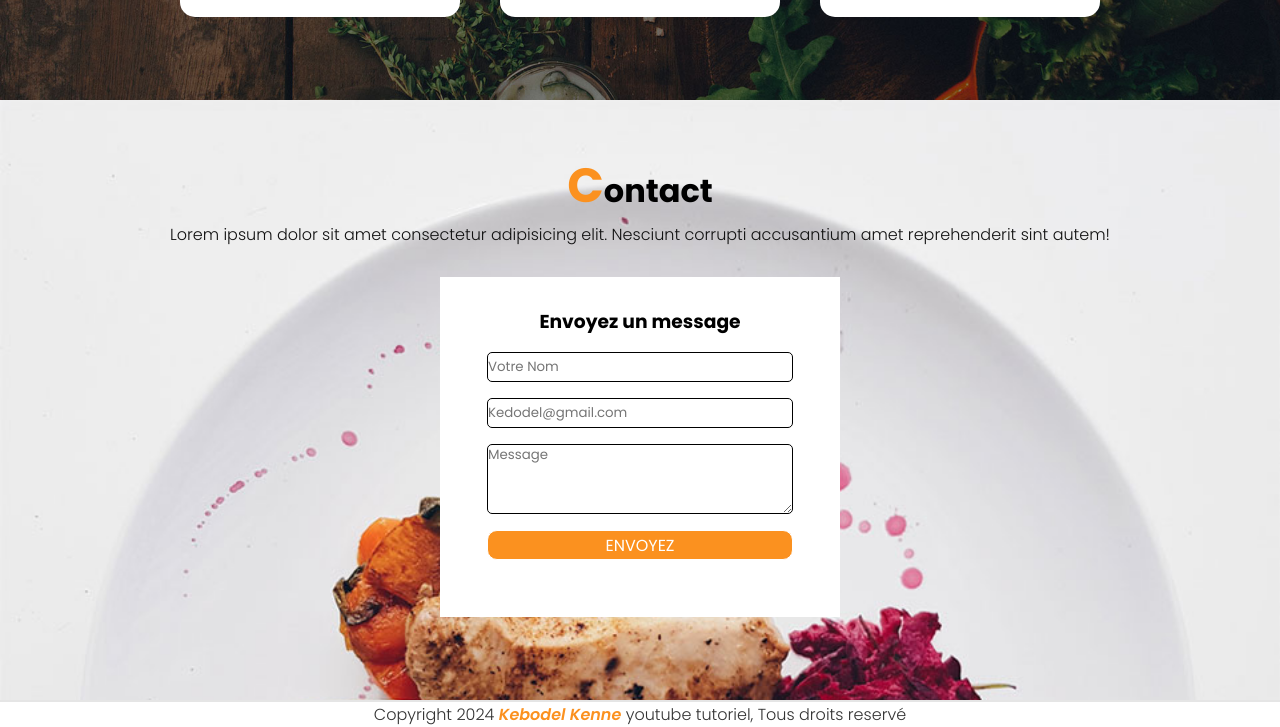
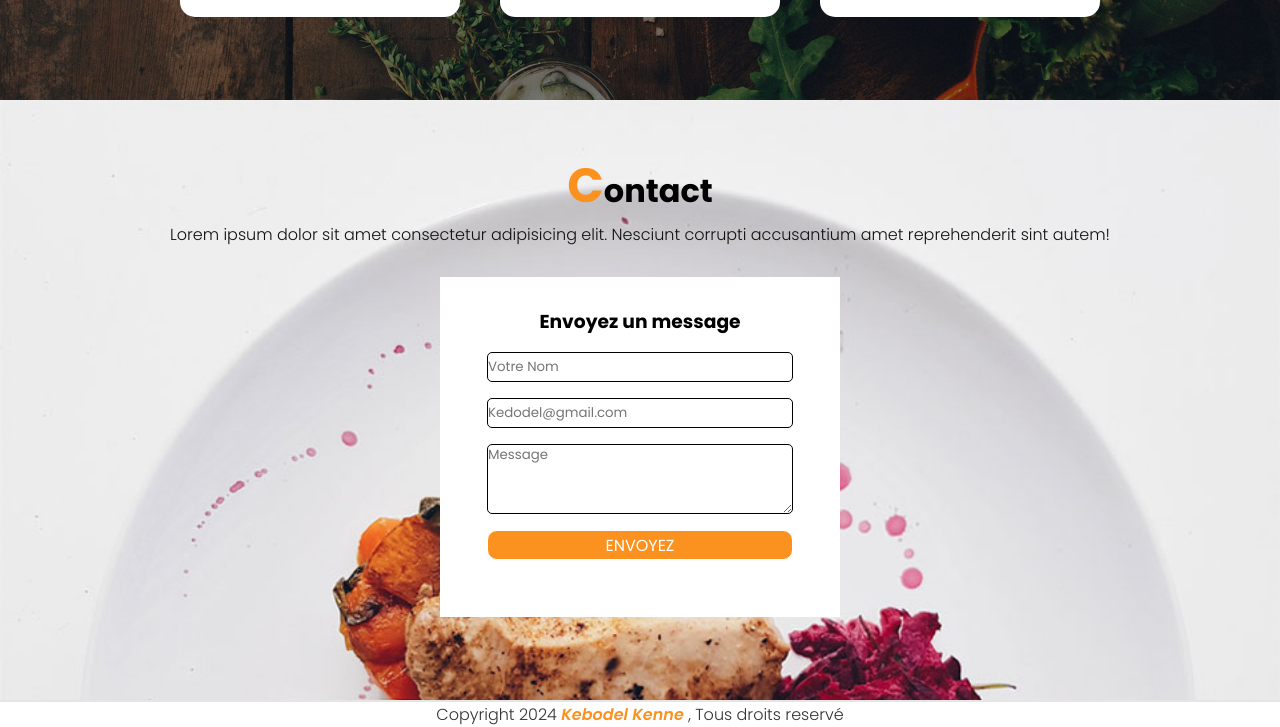
Before and after one commit to Lekeb25/resto, a plain HTML site: page index.html in a window 1280 px wide. Shown: the part 3132-3859 px from the top of the page. Drawn offline with Linux system fonts and the light colour scheme.

Commit message:
Update index.html

```diff
--- a/index.html
+++ b/index.html
@@ -226,7 +226,7 @@
         </div>
     </section>
     <div class="copyright">
-     <p>Copyright 2024 <a href="#">Kebodel Kenne</a> youtube tutoriel, Tous droits reservé</p>
+     <p>Copyright 2024 <a href="#">Kebodel Kenne</a> , Tous droits reservé</p>
     </div>
 </body>
 </html>
```
